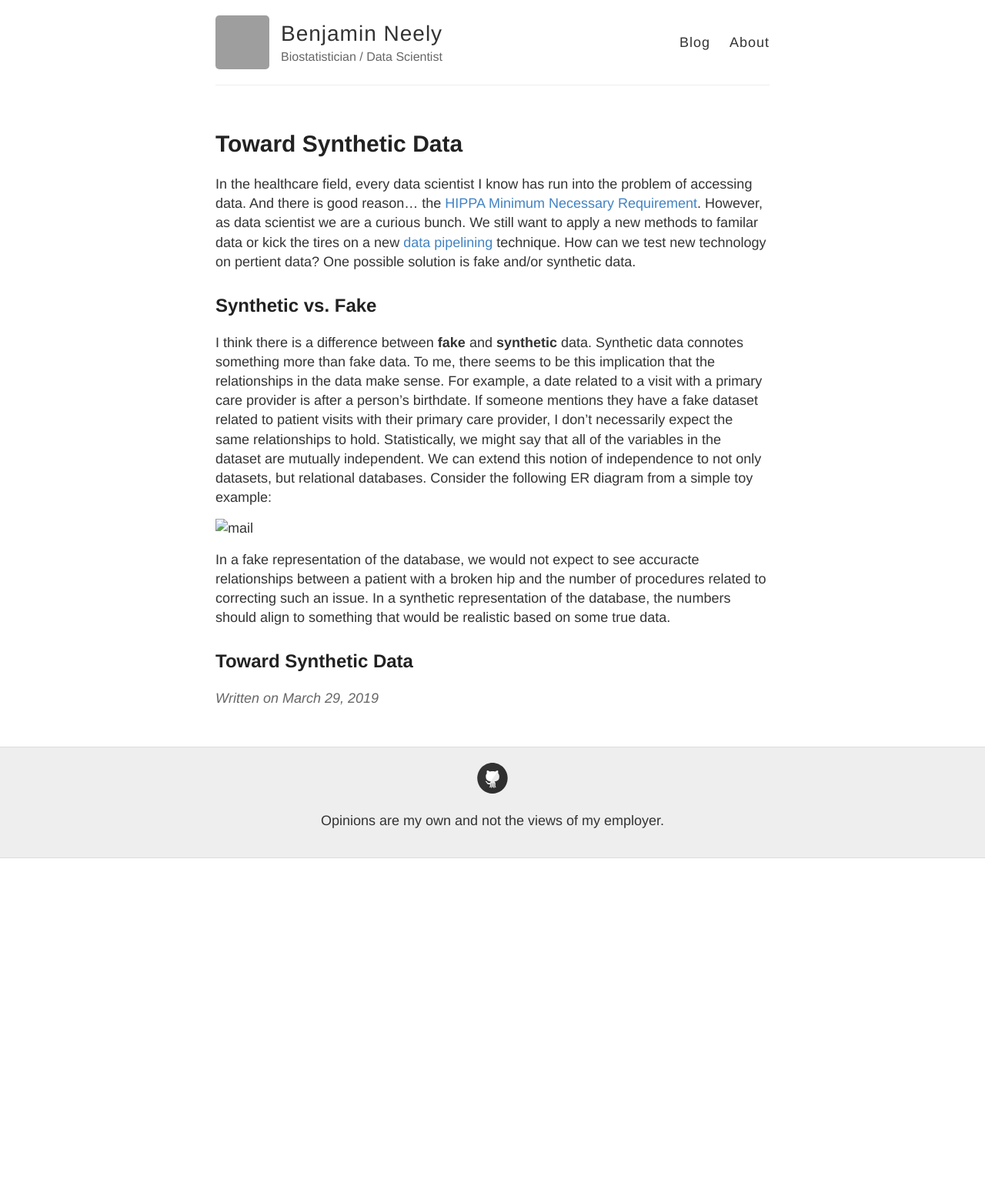
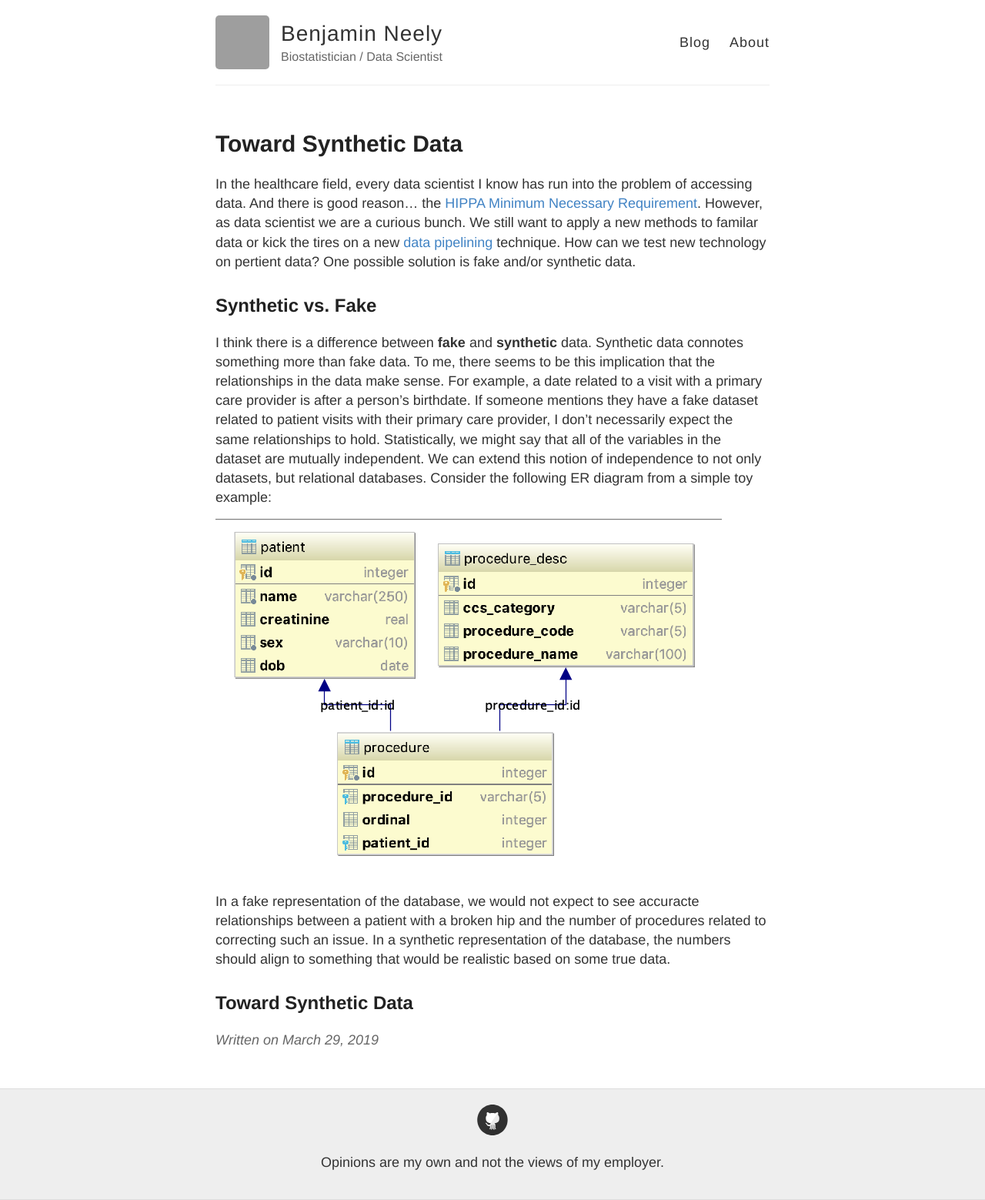
Before and after one commit to benneely/benneely.github.io, a Jekyll site: the page built from _posts/2019-3-29-Toward-Synthetic-Data.md, in a window 1280 px wide. Shown: the whole page at 77% size. Built offline with Jekyll 4.4.1, drawn with Linux system fonts in a browser that asks for light colours; before the commit the page ends 1115 px from its top, so only the background shows below that; grey boxes are pictures that could not be loaded.

Commit message:
correcting image reference.

```diff
--- a/_posts/2019-3-29-Toward-Synthetic-Data.md
+++ b/_posts/2019-3-29-Toward-Synthetic-Data.md
@@ -20,7 +20,7 @@ I think there is a difference between **fake** and **synthetic** data. Synthetic
  extend this notion of independence to not only datasets, but relational databases. Consider the following ER
  diagram from a simple toy example:
 
-![mail](images/er_diagram.png)
+![mail](/images/er_diagram.png)
 
 In a fake representation of the database, we would not expect to see accuracte relationships between a patient
 with a broken hip and the number of procedures related to correcting such an issue. In a synthetic representation of the
```
